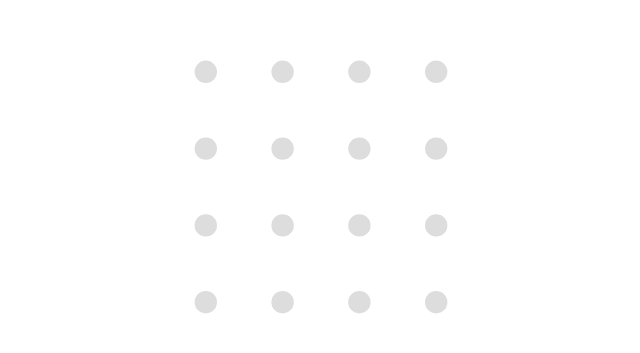
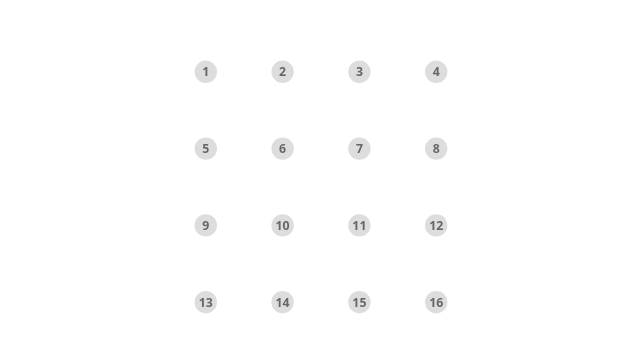
Before and after one commit to LugarComumBar/LCB, a plain HTML site: page index.html in a window 1280 px wide. Shown: the part 193-546 px from the top of the page, without its empty margins (319-959 px from the left). Drawn offline with Linux system fonts and the light colour scheme.

Commit message:
Update index.html

```diff
--- a/index.html
+++ b/index.html
@@ -210,10 +210,22 @@
                     for (var i = 1; i < ativos.length; i++) linha(pontos[ativos[i - 1] - 1], pontos[ativos[i] - 1]);
                     if (pontaSolta && ativos.length) linha(pontos[ativos[ativos.length - 1] - 1], pontaSolta);
                     pontos.forEach(function (p) {
+                        var ativo = ativos.indexOf(p.id) >= 0;
                         var c = document.createElementNS(svgNS, 'circle');
                         c.setAttribute('cx', p.x); c.setAttribute('cy', p.y); c.setAttribute('r', raioPonto);
-                        c.setAttribute('fill', ativos.indexOf(p.id) >= 0 ? '#b91c1c' : '#ddd');
+                        c.setAttribute('fill', ativo ? '#b91c1c' : '#ddd');
                         svg.appendChild(c);
+                        var t = document.createElementNS(svgNS, 'text');
+                        t.setAttribute('x', p.x); t.setAttribute('y', p.y);
+                        t.setAttribute('text-anchor', 'middle');
+                        t.setAttribute('dominant-baseline', 'central');
+                        t.setAttribute('font-size', raioPonto * 1.1);
+                        t.setAttribute('font-family', 'sans-serif');
+                        t.setAttribute('font-weight', 'bold');
+                        t.setAttribute('fill', ativo ? '#fff' : '#666');
+                        t.setAttribute('pointer-events', 'none');
+                        t.textContent = p.id;
+                        svg.appendChild(t);
                     });
                 }
                 desenhar([], null);
@@ -1668,7 +1680,7 @@
 
         // ---------- GAME (segredo): em "+ Nova comanda" digite 1337 no número e GAME no nome ----------
         // ---------- atualização automática do aplicativo (iPad): compara a versão do site no servidor e recarrega sozinho ----------
-        var VERSAO_SITE = '25/11-A';
+        var VERSAO_SITE = '26/11-B';
         if ('serviceWorker' in navigator) {
             window.addEventListener('load', function () {
                 navigator.serviceWorker.register('service-worker.js').catch(function () {});
```
